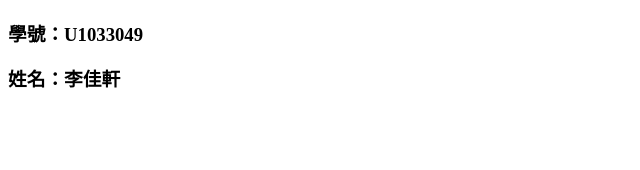
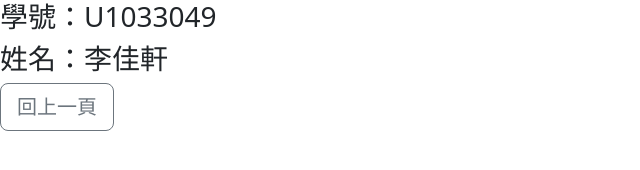
Before and after one commit to xuan9237/xuan9237.github.io, a plain HTML site: page index.html in a window 1280 px wide. Shown: the whole page, without its empty margins (0-640 px from the left). Drawn offline with nearby package versions, Linux system fonts and the light colour scheme.

Commit message:
Update index.html

```diff
--- a/index.html
+++ b/index.html
@@ -3,10 +3,13 @@
 <head>
     <meta charset="UTF-8">
     <meta name="viewport" content="width=device-width, initial-scale=1.0">
+    <link href="https://cdn.jsdelivr.net/npm/bootstrap@5.3.3/dist/css/bootstrap.min.css" rel="stylesheet">
+    <script src="https://cdn.jsdelivr.net/npm/bootstrap@5.3.3/dist/js/bootstrap.bundle.min.js"></script>
     <title>xuan9237.github.io</title>
 </head>
 <body>
     <h3>學號：U1033049</h3>
     <h3>姓名：李佳軒</h3>
+    <a href="https://xuan9237.github.io/enter.html" class="btn btn-outline-secondary btn-lg text-decoration-none">回上一頁</a>
 </body>
 </html>
```
